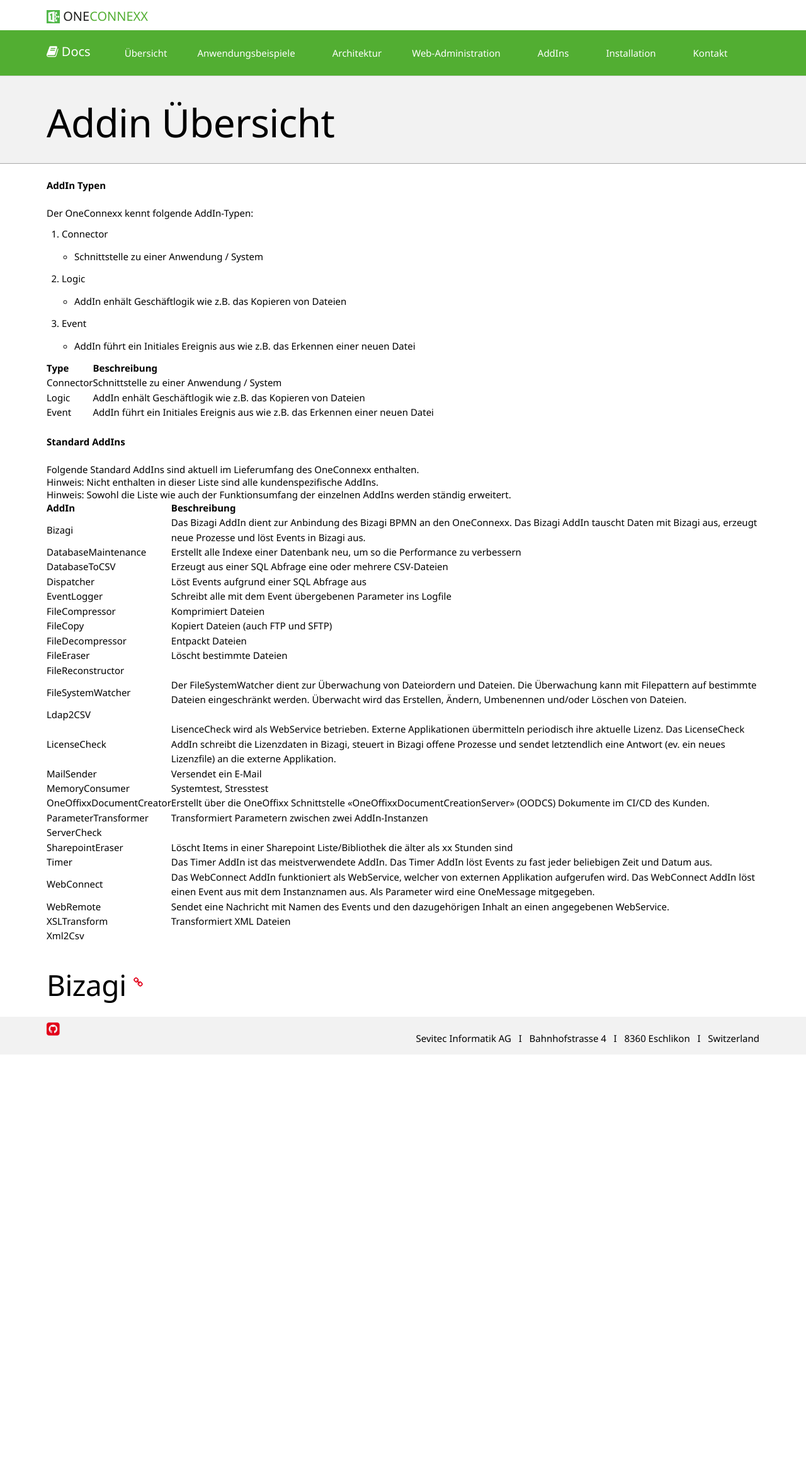
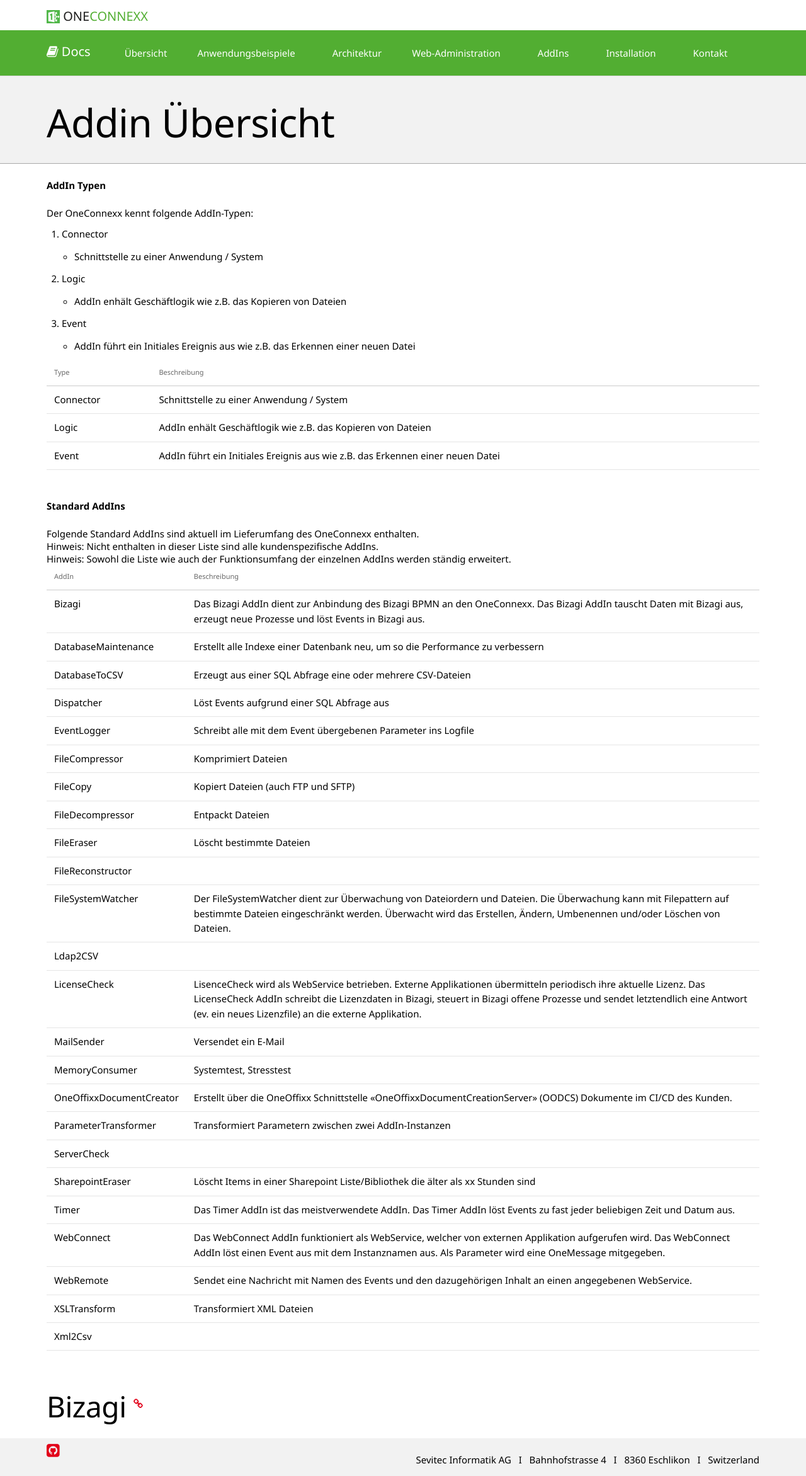
Before and after one commit to primesoft-group/oneconnexx-docs, a Jekyll site: the page built from _pages/addins/de/overview.md, in a window 1280 px wide. Shown: the whole page at 63% size. Built offline with Jekyll 4.4.1, drawn with Linux system fonts in a browser that asks for light colours; nearby versions of some CDN libraries; some web fonts are replaced; before the commit the page ends 1674 px from its top, so only the background shows below that.

Commit message:
table style

```diff
--- a/_pages/addins/de/overview.md
+++ b/_pages/addins/de/overview.md
@@ -15,7 +15,7 @@
 3. Event
    * AddIn führt ein Initiales Ereignis aus wie z.B. das Erkennen einer neuen Datei
 
-
+{:.table .table-striped}
 | Type | Beschreibung |
 | --- | --- |
 | Connector | Schnittstelle zu einer Anwendung / System |
@@ -28,6 +28,7 @@
 Hinweis: Nicht enthalten in dieser Liste sind alle kundenspezifische AddIns.<br />
 Hinweis: Sowohl die Liste wie auch der Funktionsumfang der einzelnen AddIns werden ständig erweitert.
 
+{:.table .table-striped}
 | AddIn | Beschreibung |
 | --- | --- |
 | Bizagi | Das Bizagi AddIn dient zur Anbindung des Bizagi BPMN an den OneConnexx. Das Bizagi AddIn tauscht Daten mit Bizagi aus, erzeugt neue Prozesse und löst Events in Bizagi aus. |
```
